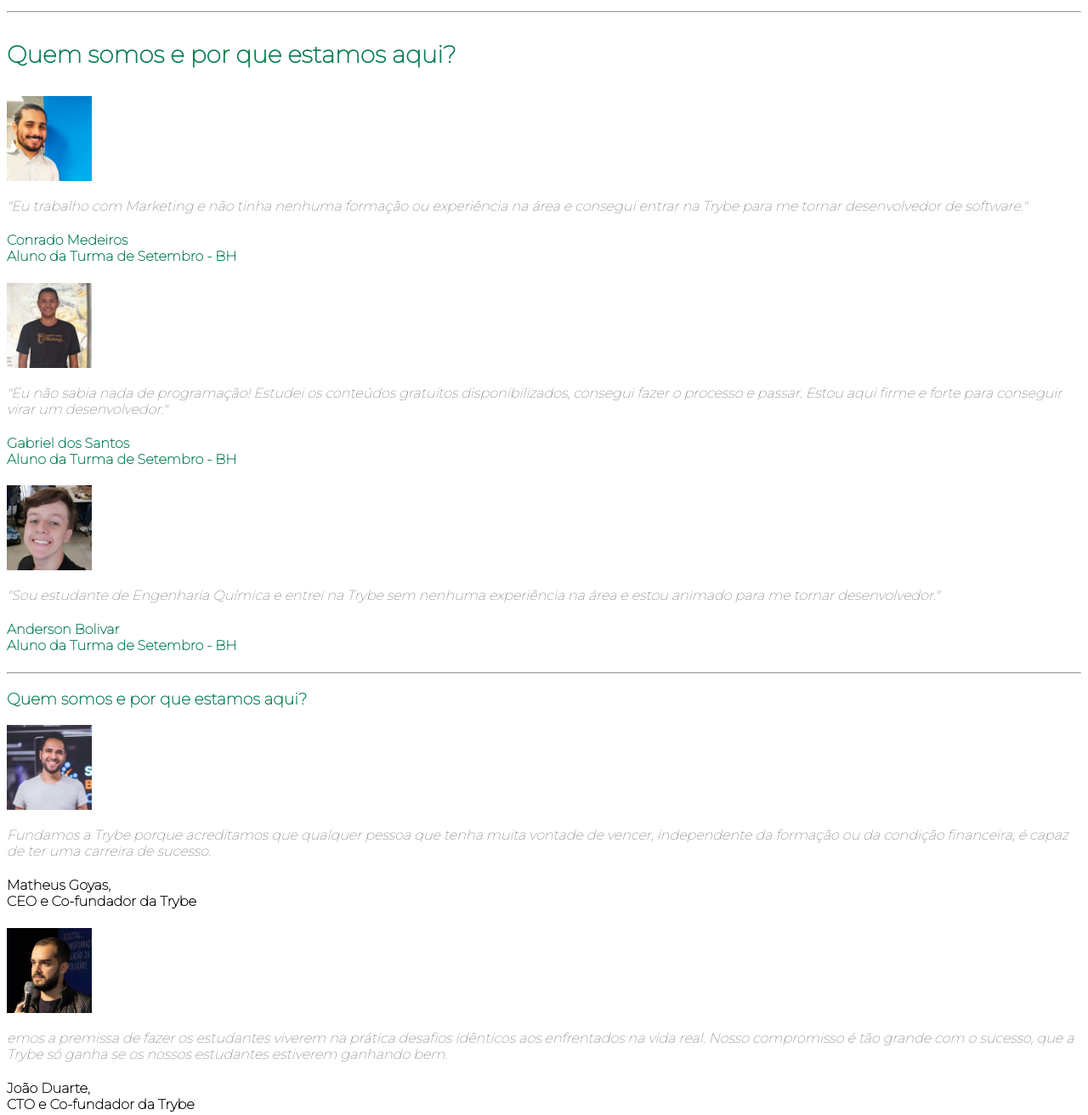
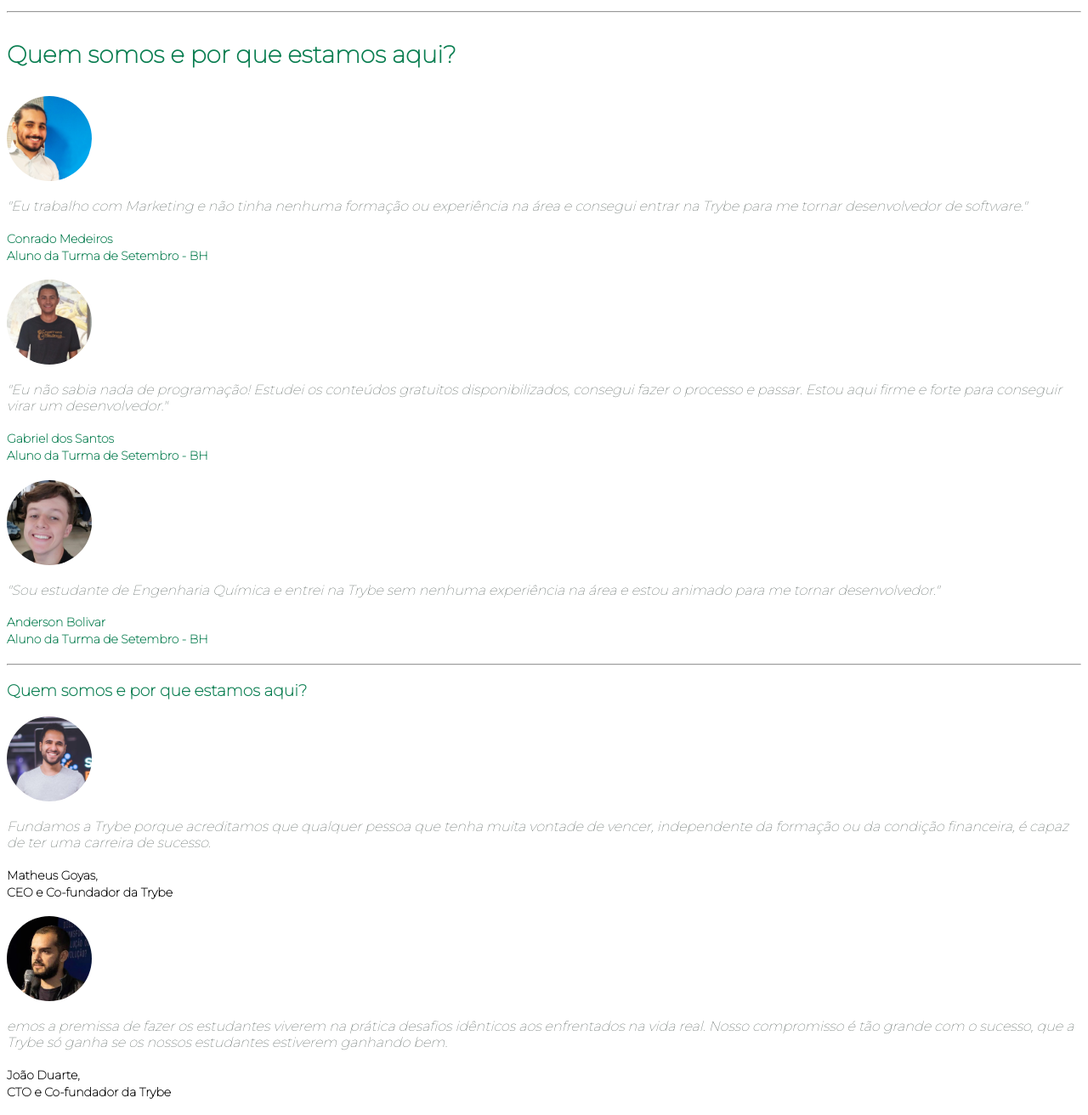
Before and after one commit to BrunaGuimaraes2/Clone-pagina-trybe, a plain HTML site: page index.html in a window 1280 px wide. Shown: the part 837-2149 px from the top of the page at 85% size. Drawn offline with Linux system fonts and the light colour scheme.

Commit message:
adicione classe testimonials-name

```diff
--- a/index.html
+++ b/index.html
@@ -39,7 +39,7 @@
     </p>
     <hr />
     <h3 class="sub-titulo">Quem somos e por que estamos aqui?</h3>
-    <img src="/img/conrado-medeiros.png" alt="conrado-medeiros" width="100px" />
+    <img class="image" src="/img/conrado-medeiros.png" alt="conrado-medeiros" width="100px" />
     <p>
       <em>
         "Eu trabalho com Marketing e não tinha nenhuma formação ou experiência
@@ -47,12 +47,12 @@
         software."
       </em>
     </p>
-    <h4>
+    <h4 class="testimonials-name">
       Conrado Medeiros <br />
       Aluno da Turma de Setembro - BH
     </h4>
 
-    <img
+    <img class="image"
       src="/img/gabriel-dos-santos.png"
       alt="gabriel-dos-santos"
       width="100px"
@@ -65,12 +65,12 @@
         forte para conseguir virar um desenvolvedor."
       </em>
     </p>
-    <h4>
+    <h4 class="testimonials-name">
       Gabriel dos Santos <br />
       Aluno da Turma de Setembro - BH
     </h4>
 
-    <img src="/img/anderson-bolivar.png" alt="anderson-bolivar" width="100px" />
+    <img class="image" src="/img/anderson-bolivar.png" alt="anderson-bolivar" width="100px" />
 
     <p>
       <em>
@@ -78,14 +78,14 @@
         experiência na área e estou animado para me tornar desenvolvedor."
       </em>
     </p>
-    <h4>
+    <h4 class="testimonials-name">
       Anderson Bolivar <br />
       Aluno da Turma de Setembro - BH
     </h4>
 
     <hr />
     <h3>Quem somos e por que estamos aqui?</h3>
-    <img src="/img/matheus-goyas.jpeg" alt="matheus-goyas" width="100px" />
+    <img class="image" src="/img/matheus-goyas.jpeg" alt="matheus-goyas" width="100px" />
     <p>
       <em>
         Fundamos a Trybe porque acreditamos que qualquer pessoa que tenha muita
@@ -93,12 +93,12 @@
         capaz de ter uma carreira de sucesso.</em
       >
     </p>
-    <h4 class="trybe">
+    <h4 class="trybe testimonials-name">
       Matheus Goyas, <br />
       CEO e Co-fundador da Trybe
     </h4>
 
-    <img src="/img/joao-daniel.jpeg" alt="joao-daniel" width="100px" />
+    <img class="image" src="/img/joao-daniel.jpeg" alt="joao-daniel" width="100px" />
     <p>
       <em>
         emos a premissa de fazer os estudantes viverem na prática desafios
@@ -107,7 +107,7 @@
         ganhando bem.</em
       >
     </p>
-    <h4 class="trybe">
+    <h4 class="trybe testimonials-name">
       João Duarte,<br />
       CTO e Co-fundador da Trybe
     </h4>
--- a/style.css
+++ b/style.css
@@ -33,3 +33,13 @@ h4 {
   font-weight: 600;
   font-size: 28px;
 }
+
+.image {
+  border-radius: 100%;
+}
+
+.testimonials-name {
+  line-height: 20px;
+  font-weight: 600;
+  font-size: 14px;
+}
```
